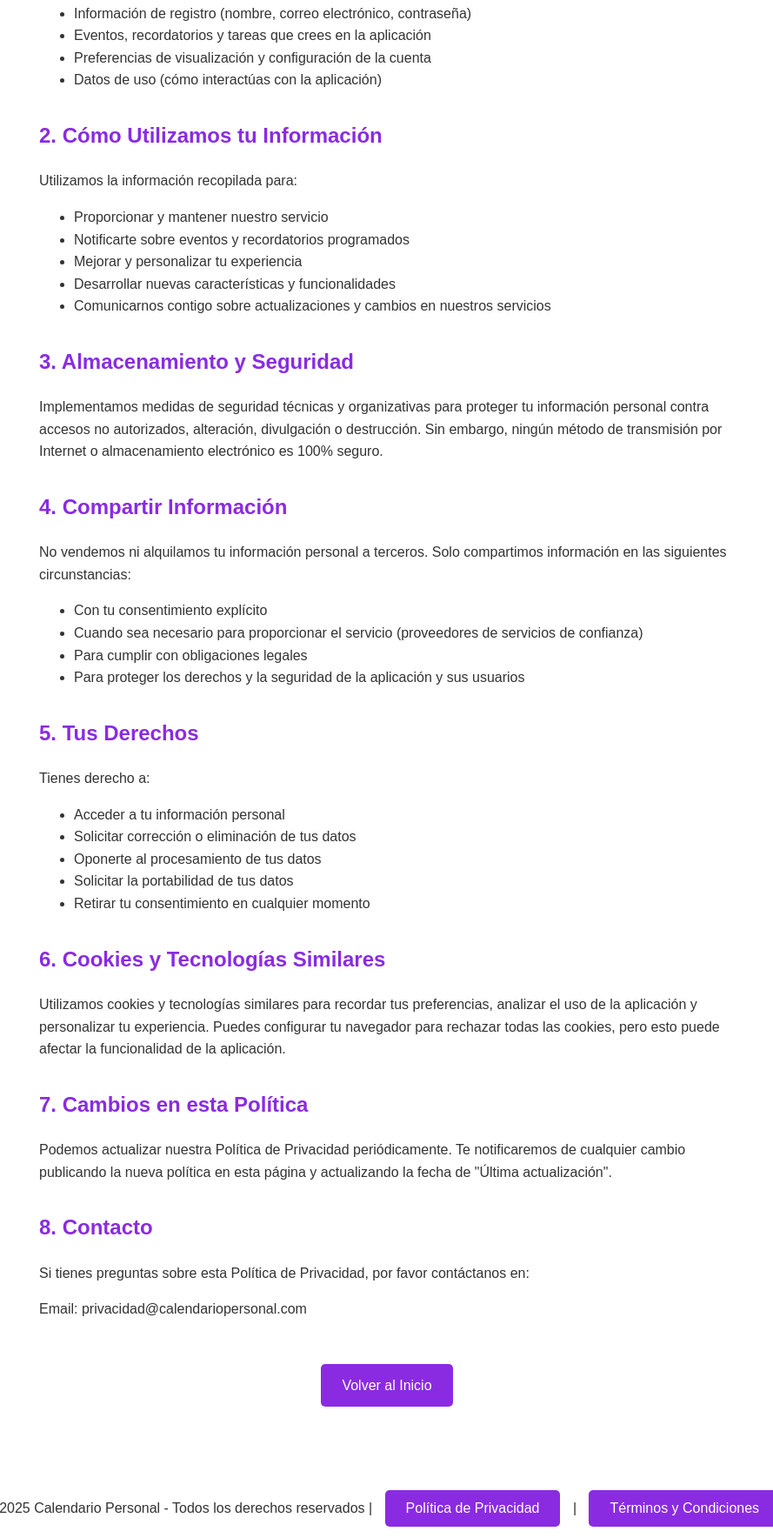
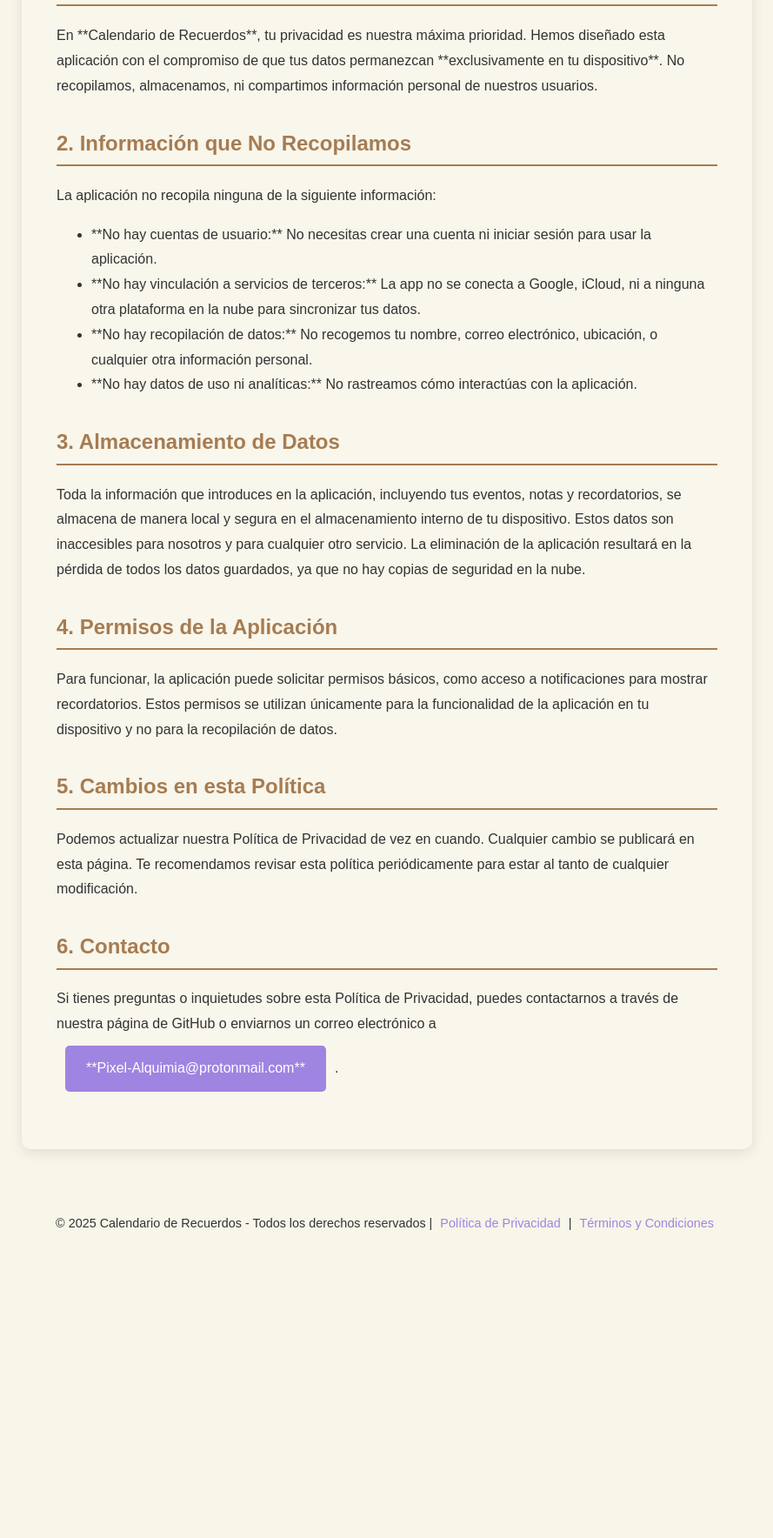
Before and after one commit to mayadivina2014/calendario-personal-pag, a plain HTML site: page privacidad.html in a window 1280 px wide. Shown: the part 330-2098 px from the top of the page at 87% size, without its empty margins (195-1084 px from the left). After the commit the page ends 1783 px from the top, so only its background shows below. Drawn offline with Linux system fonts and the light colour scheme.

Commit message:
Add files via upload

```diff
--- a/estilos.css
+++ b/estilos.css
@@ -1,24 +1,25 @@
 /* Estilos generales */
 body {
-    font-family: 'Arial', sans-serif;
+    font-family: 'Arial', sans-serif; /* Puedes cambiar esto a una fuente más elegante si lo deseas */
     margin: 0;
     padding: 0;
     min-height: 100vh;
     display: flex;
     flex-direction: column;
-    transition: background-color 0.3s, color 0.3s;
+    transition: background-color 0.5s, color 0.5s;
+    line-height: 1.6;
 }
 
-/* Estilos para el tema claro (por defecto) */
+/* Estilos para el tema claro */
 body.tema-claro {
-    background-color: #ffffff;
+    background-color: #F8F5E9; /* Un color crema suave */
     color: #333;
 }
 
 /* Estilos para el tema oscuro */
 body.tema-oscuro {
-    background-color: #121212;
-    color: #f0f0f0;
+    background-color: #1A1A2E; /* Un azul oscuro profundo */
+    color: #EAEAEA;
 }
 
 /* Estilos para el botón de cambio de tema */
@@ -35,21 +36,24 @@ body.tema-oscuro {
 }
 
 .tema-claro .boton-tema {
-    background-color: #8a2be2;
+    background-color: #A084E1; /* Lila suave */
     color: white;
 }
 
 .tema-oscuro .boton-tema {
-    background-color: #9c4dff;
-    color: white;
+    background-color: #A67C52; /* Dorado antiguo */
+    color: #F8F5E9;
 }
 
 /* Estilos para el contenedor principal */
 .contenedor {
-    max-width: 1200px;
-    margin: 0 auto;
+    max-width: 800px;
+    margin: 40px auto;
     padding: 20px;
     text-align: center;
+    background-color: rgba(255, 255, 255, 0.1);
+    border-radius: 10px;
+    box-shadow: 0 4px 15px rgba(0, 0, 0, 0.1);
     flex: 1;
     display: flex;
     flex-direction: column;
@@ -57,11 +61,24 @@ body.tema-oscuro {
     align-items: center;
 }
 
+.tema-oscuro .contenedor {
+    background-color: rgba(0, 0, 0, 0.2);
+    box-shadow: 0 4px 15px rgba(0, 0, 0, 0.4);
+}
+
 /* Estilos para los títulos */
 h1 {
-    font-size: 3rem;
-    margin-bottom: 2rem;
-    color: #8a2be2;
+    font-size: 3.5rem;
+    margin-bottom: 0.5rem;
+    color: #A67C52; /* Dorado antiguo */
+    font-family: 'Georgia', serif; /* Fuente más clásica para el título */
+}
+
+h2 {
+    color: #A67C52; /* Dorado antiguo */
+    border-bottom: 2px solid #A67C52;
+    padding-bottom: 5px;
+    margin-top: 2rem;
 }
 
 /* Estilos para los enlaces */
@@ -69,49 +86,61 @@ a {
     display: inline-block;
     margin: 10px;
     padding: 12px 24px;
-    background-color: #8a2be2;
+    background-color: #A084E1; /* Lila suave */
     color: white;
     text-decoration: none;
     border-radius: 5px;
     transition: background-color 0.3s;
 }
 
-a:hover {
-    background-color: #7b1fa2;
+.tema-oscuro a {
+    background-color: #A67C52; /* Dorado antiguo */
 }
 
-/* Estilos específicos para la página de términos */
+a:hover {
+    background-color: #8C6443; /* Un tono más oscuro para el hover */
+}
+
+.menu-principal a {
+    background-color: #A084E1;
+}
+
+.tema-oscuro .menu-principal a {
+    background-color: #A084E1;
+}
+
 .terminos {
     text-align: left;
-    max-width: 800px;
-    margin: 0 auto;
     padding: 20px;
-    line-height: 1.6;
 }
 
-.terminos h2 {
-    color: #8a2be2;
-    margin-top: 2rem;
-}
-
-.terminos p {
-    margin-bottom: 1rem;
+.terminos p, .terminos ul {
+    font-size: 1rem;
+    line-height: 1.8;
 }
 
 /* Estilos para el pie de página */
 footer {
+    padding: 20px;
     text-align: center;
-    padding: 20px;
-    margin-top: auto;
+    font-size: 0.9rem;
+    margin-top: auto; /* Empuja el pie de página hacia abajo */
 }
 
-/* Estilos para pantallas pequeñas */
-@media (max-width: 768px) {
-    h1 {
-        font-size: 2rem;
-    }
+footer a {
+    display: inline;
+    padding: 0;
+    margin: 0 5px;
+    color: #A084E1; /* Lila suave */
+    background-color: transparent;
+}
 
-    .contenedor {
-        padding: 10px;
-    }
+footer a:hover {
+    text-decoration: underline;
 }
+
+/* Estilos específicos para la página de inicio */
+.bienvenida {
+    font-size: 1.2rem;
+    max-width: 600px;
+}
--- a/privacidad.html
+++ b/privacidad.html
@@ -3,7 +3,7 @@
 <head>
     <meta charset="UTF-8">
     <meta name="viewport" content="width=device-width, initial-scale=1.0">
-    <title>Política de Privacidad - Calendario Personal</title>
+    <title>Política de Privacidad - Calendario de Recuerdos</title>
     <link rel="stylesheet" href="estilos.css">
 </head>
 <body class="tema-claro">
@@ -13,67 +13,36 @@
         <h1>Política de Privacidad</h1>
 
         <div class="terminos">
-            <p><em>Última actualización: 19 de septiembre de 2025</em></p>
+            <p><em>Última actualización: 20 de septiembre de 2025</em></p>
 
-            <h2>1. Información que Recopilamos</h2>
-            <p>Para proporcionarte nuestros servicios de calendario personal, podemos recopilar la siguiente información:</p>
+            <h2>1. Principios de Privacidad</h2>
+            <p>En **Calendario de Recuerdos**, tu privacidad es nuestra máxima prioridad. Hemos diseñado esta aplicación con el compromiso de que tus datos permanezcan **exclusivamente en tu dispositivo**. No recopilamos, almacenamos, ni compartimos información personal de nuestros usuarios.</p>
+
+            <h2>2. Información que No Recopilamos</h2>
+            <p>La aplicación no recopila ninguna de la siguiente información:</p>
             <ul>
-                <li>Información de registro (nombre, correo electrónico, contraseña)</li>
-                <li>Eventos, recordatorios y tareas que crees en la aplicación</li>
-                <li>Preferencias de visualización y configuración de la cuenta</li>
-                <li>Datos de uso (cómo interactúas con la aplicación)</li>
+                <li>**No hay cuentas de usuario:** No necesitas crear una cuenta ni iniciar sesión para usar la aplicación.</li>
+                <li>**No hay vinculación a servicios de terceros:** La app no se conecta a Google, iCloud, ni a ninguna otra plataforma en la nube para sincronizar tus datos.</li>
+                <li>**No hay recopilación de datos:** No recogemos tu nombre, correo electrónico, ubicación, o cualquier otra información personal.</li>
+                <li>**No hay datos de uso ni analíticas:** No rastreamos cómo interactúas con la aplicación.</li>
             </ul>
 
-            <h2>2. Cómo Utilizamos tu Información</h2>
-            <p>Utilizamos la información recopilada para:</p>
-            <ul>
-                <li>Proporcionar y mantener nuestro servicio</li>
-                <li>Notificarte sobre eventos y recordatorios programados</li>
-                <li>Mejorar y personalizar tu experiencia</li>
-                <li>Desarrollar nuevas características y funcionalidades</li>
-                <li>Comunicarnos contigo sobre actualizaciones y cambios en nuestros servicios</li>
-            </ul>
+            <h2>3. Almacenamiento de Datos</h2>
+            <p>Toda la información que introduces en la aplicación, incluyendo tus eventos, notas y recordatorios, se almacena de manera local y segura en el almacenamiento interno de tu dispositivo. Estos datos son inaccesibles para nosotros y para cualquier otro servicio. La eliminación de la aplicación resultará en la pérdida de todos los datos guardados, ya que no hay copias de seguridad en la nube.</p>
 
-            <h2>3. Almacenamiento y Seguridad</h2>
-            <p>Implementamos medidas de seguridad técnicas y organizativas para proteger tu información personal contra accesos no autorizados, alteración, divulgación o destrucción. Sin embargo, ningún método de transmisión por Internet o almacenamiento electrónico es 100% seguro.</p>
+            <h2>4. Permisos de la Aplicación</h2>
+            <p>Para funcionar, la aplicación puede solicitar permisos básicos, como acceso a notificaciones para mostrar recordatorios. Estos permisos se utilizan únicamente para la funcionalidad de la aplicación en tu dispositivo y no para la recopilación de datos.</p>
 
-            <h2>4. Compartir Información</h2>
-            <p>No vendemos ni alquilamos tu información personal a terceros. Solo compartimos información en las siguientes circunstancias:</p>
-            <ul>
-                <li>Con tu consentimiento explícito</li>
-                <li>Cuando sea necesario para proporcionar el servicio (proveedores de servicios de confianza)</li>
-                <li>Para cumplir con obligaciones legales</li>
-                <li>Para proteger los derechos y la seguridad de la aplicación y sus usuarios</li>
-            </ul>
+            <h2>5. Cambios en esta Política</h2>
+            <p>Podemos actualizar nuestra Política de Privacidad de vez en cuando. Cualquier cambio se publicará en esta página. Te recomendamos revisar esta política periódicamente para estar al tanto de cualquier modificación.</p>
 
-            <h2>5. Tus Derechos</h2>
-            <p>Tienes derecho a:</p>
-            <ul>
-                <li>Acceder a tu información personal</li>
-                <li>Solicitar corrección o eliminación de tus datos</li>
-                <li>Oponerte al procesamiento de tus datos</li>
-                <li>Solicitar la portabilidad de tus datos</li>
-                <li>Retirar tu consentimiento en cualquier momento</li>
-            </ul>
-
-            <h2>6. Cookies y Tecnologías Similares</h2>
-            <p>Utilizamos cookies y tecnologías similares para recordar tus preferencias, analizar el uso de la aplicación y personalizar tu experiencia. Puedes configurar tu navegador para rechazar todas las cookies, pero esto puede afectar la funcionalidad de la aplicación.</p>
-
-            <h2>7. Cambios en esta Política</h2>
-            <p>Podemos actualizar nuestra Política de Privacidad periódicamente. Te notificaremos de cualquier cambio publicando la nueva política en esta página y actualizando la fecha de "Última actualización".</p>
-
-            <h2>8. Contacto</h2>
-            <p>Si tienes preguntas sobre esta Política de Privacidad, por favor contáctanos en:</p>
-            <p>Email: privacidad@calendariopersonal.com</p>
-
-            <div style="text-align: center; margin-top: 40px;">
-                <a href="index.html">Volver al Inicio</a>
-            </div>
+            <h2>6. Contacto</h2>
+            <p>Si tienes preguntas o inquietudes sobre esta Política de Privacidad, puedes contactarnos a través de nuestra página de GitHub o enviarnos un correo electrónico a <a href="mailto:Pixel-Alquimia@protonmail.com">**Pixel-Alquimia@protonmail.com**</a>.</p>
         </div>
     </div>
 
     <footer>
-        <p>© 2025 Calendario Personal - Todos los derechos reservados |
+        <p>© 2025 Calendario de Recuerdos - Todos los derechos reservados |
             <a href="privacidad.html">Política de Privacidad</a> |
             <a href="terminos.html">Términos y Condiciones</a>
         </p>
```
Also changed, not shown: index.html (+5 -5 lines), terminos.html (+14 -18 lines), 2 other files.
